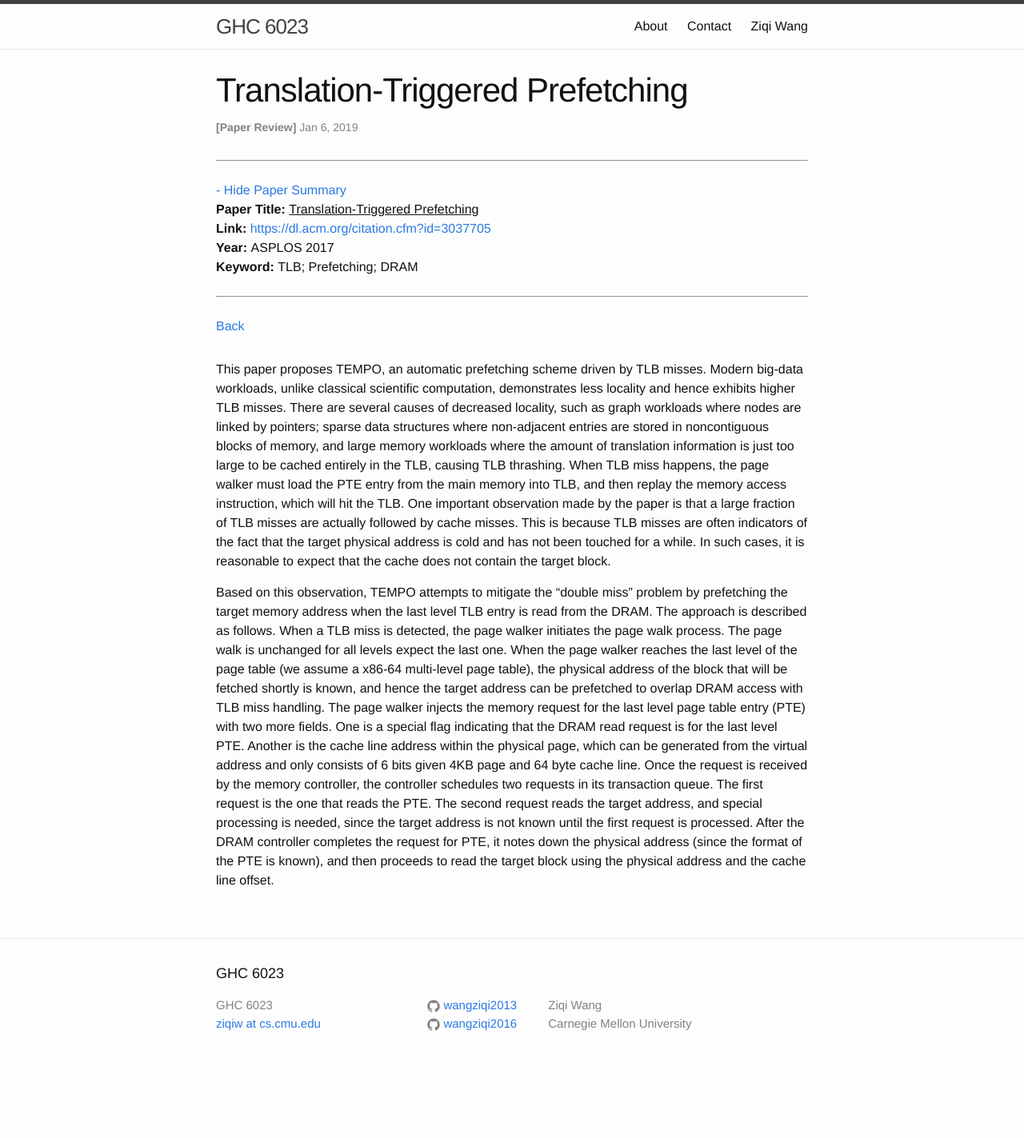
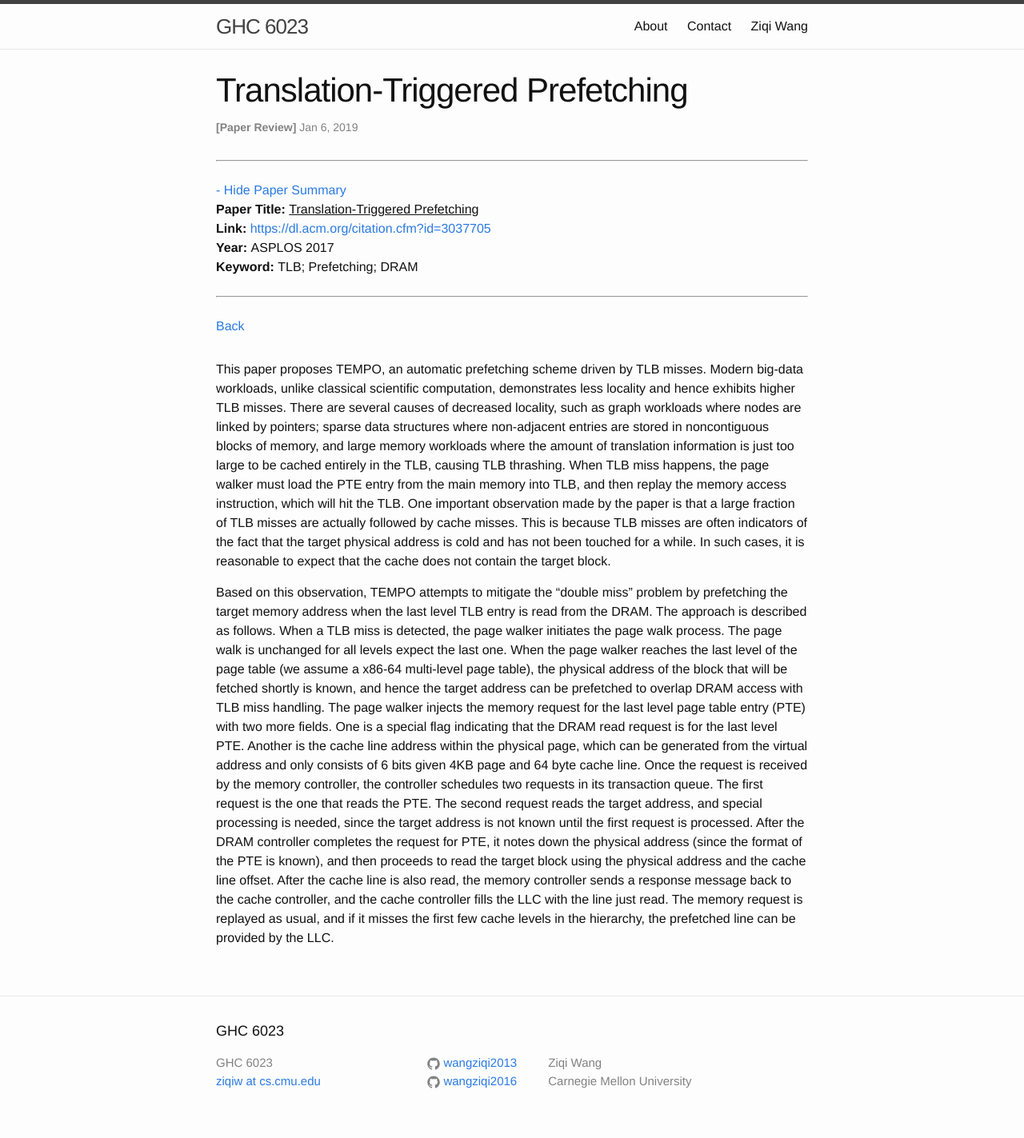
Before and after one commit to wangziqi2013/wangziqi2013.github.io, a Jekyll site: the page built from _posts/2019-01-05-translation-triggered-prefetching.markdown, in a window 1280 px wide. Shown: the whole page at 80% size. Built offline with Jekyll 4.4.1, drawn with Linux system fonts in a browser that asks for light colours; before the commit the page ends 1351 px from its top, so only the background shows below that.

Commit message:
Finish the process

```diff
--- a/_posts/2019-01-05-translation-triggered-prefetching.markdown
+++ b/_posts/2019-01-05-translation-triggered-prefetching.markdown
@@ -35,4 +35,7 @@ Once the request is received by the memory controller, the controller schedules
 The first request is the one that reads the PTE. The second request reads the target address, and special processing is needed,
 since the target address is not known until the first request is processed. After the DRAM controller completes the request for
 PTE, it notes down the physical address (since the format of the PTE is known), and then proceeds to read the target block
-using the physical address and the cache line offset.
+using the physical address and the cache line offset. After the cache line is also read, the memory controller sends
+a response message back to the cache controller, and the cache controller fills the LLC with the line just read.
+The memory request is replayed as usual, and if it misses the first few cache levels in the hierarchy, the prefetched line
+can be provided by the LLC.
```
